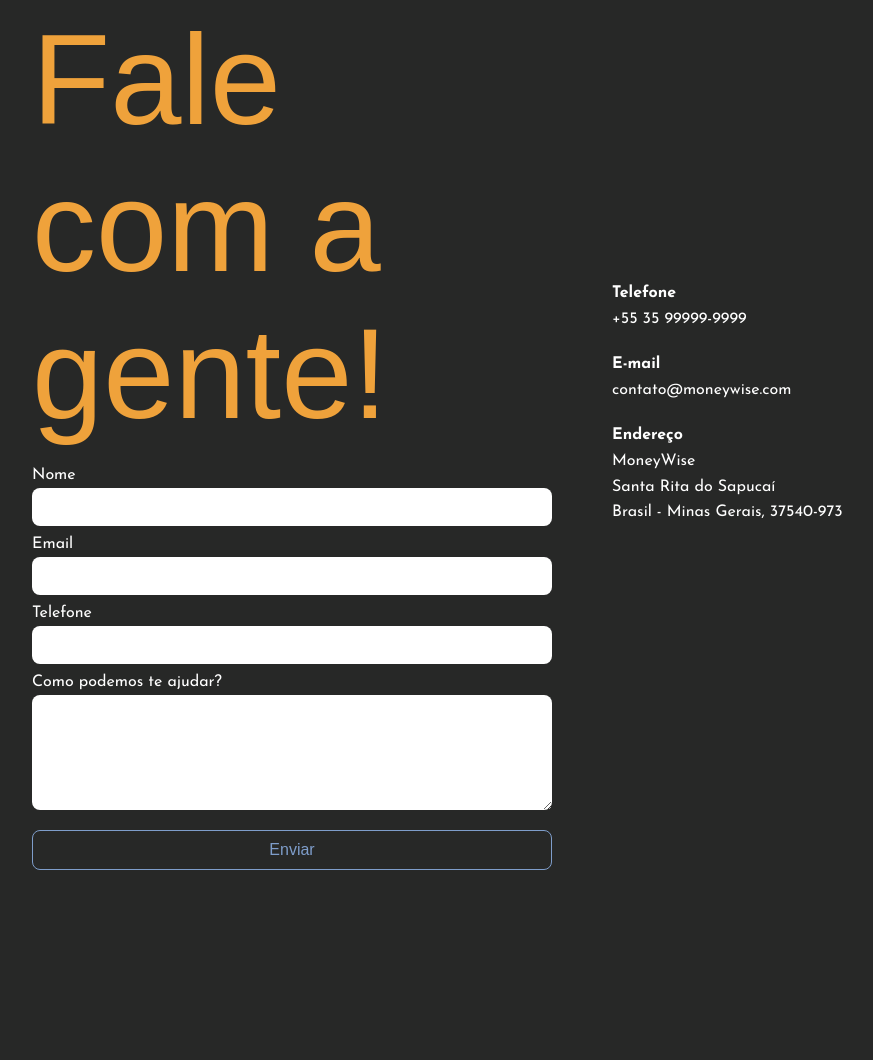
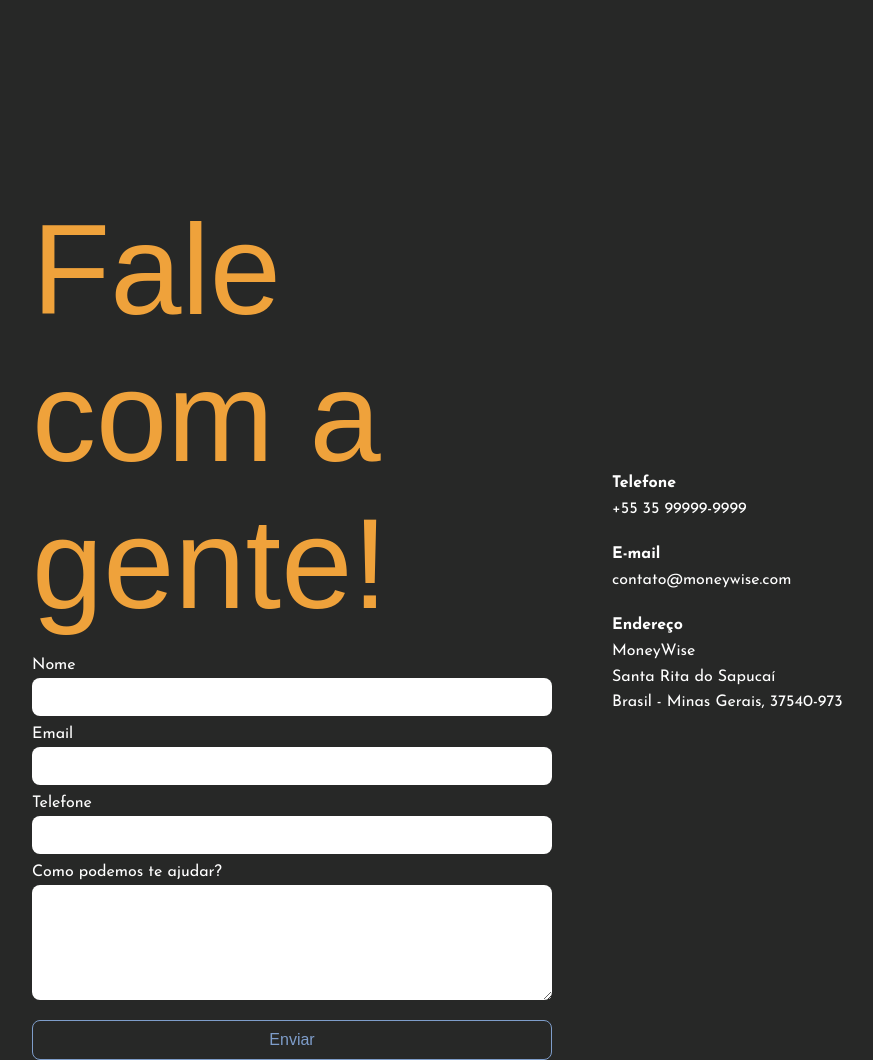
Before and after one commit to Projeto-S204/moneywise, a Flask app: page /contact in a window 1280 px wide. Shown: the part 141-1201 px from the top of the page, without its empty margins (58-931 px from the left). Before the commit the page ends 1011 px from the top, so only its background shows below. Run offline with Flask 3, Linux system fonts and the light colour scheme; some web fonts are replaced.

Commit message:
ajustes na página de contato

```diff
--- a/app/home/static/css/contact.css
+++ b/app/home/static/css/contact.css
@@ -7,9 +7,7 @@ body {
 }
 
 main {
-  display: flex;
-  margin: -150px 90px 30px 90px;
-  justify-content: center;
+  margin: 90px 90px 0 90px;
 }
 
 #form-contact {
```
